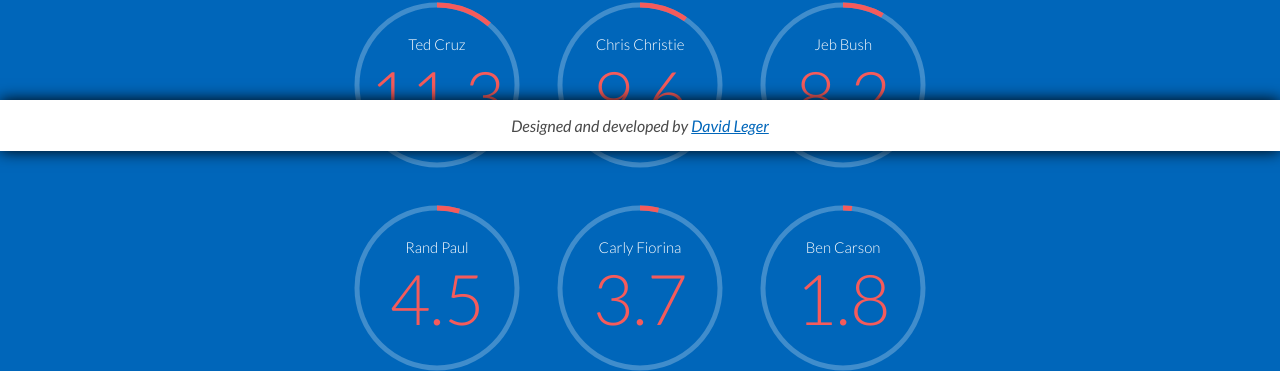
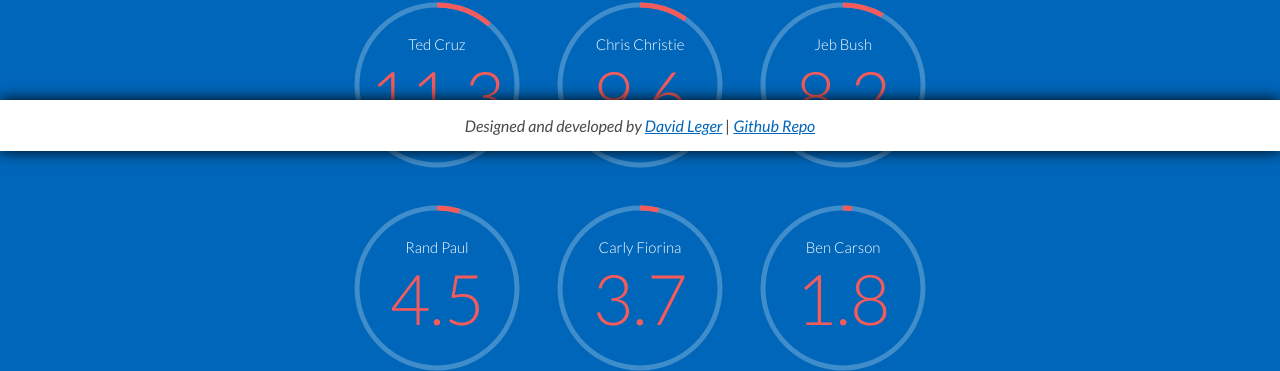
Before and after one commit to davejs-playground/css-circle-charts, a Jekyll site: the page built from index.html, in a window 1280 px wide. Shown: the part 749-1120 px from the top of the page. Built offline with Jekyll 4.4.1, drawn with Linux system fonts in a browser that asks for light colours; nearby versions of some CDN libraries; Markdown is read by kramdown in place of the engine named in the settings.

Commit message:
Github link

```diff
--- a/_includes/footer.html
+++ b/_includes/footer.html
@@ -1,3 +1,3 @@
 <footer>
-    <p>Designed and developed by <a href="http://davidleger.me" target="_blank">David Leger</a></p>
+    <p>Designed and developed by <a href="http://davidleger.me" target="_blank">David Leger</a> | <a href="https://github.com/davidleger95/css-circle-charts/tree/gh-pages" target="_blank">Github Repo</a></p>
 </footer>
```
Also changed, not shown: 1 other file.
